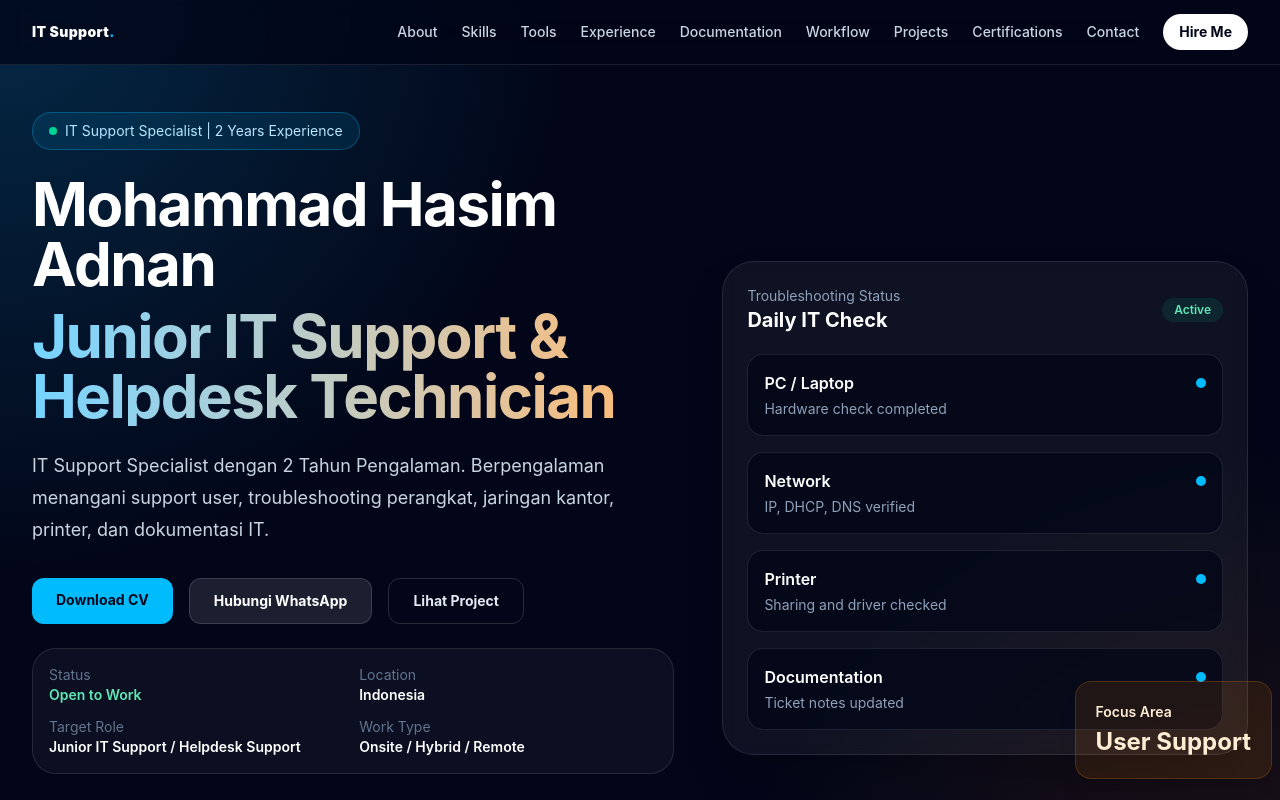
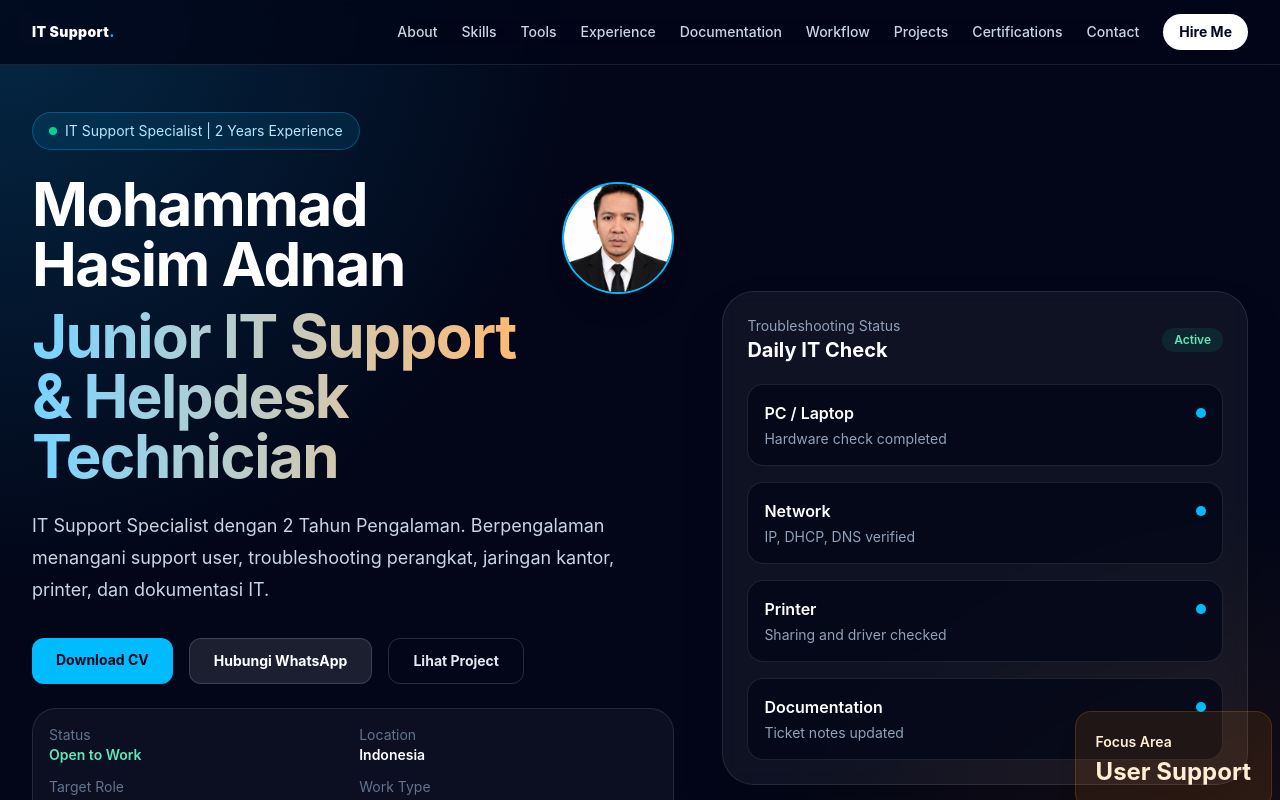
Before and after one commit to joeadnan/it-support-portfolio, a React (Vite) app: page / in a window 1280 px wide. Shown: the top 800 px of the page. Built offline with nearby package versions, Linux system fonts and the light colour scheme.

Commit message:
Update Foto

```diff
--- a/src/components/Hero.tsx
+++ b/src/components/Hero.tsx
@@ -1,4 +1,158 @@
 import { profile, availability } from "../data/portfolio";
+
+// export function Hero() {
+//   return (
+//     <section
+//       id="home"
+//       className="relative overflow-hidden border-b border-white/10 bg-slate-950"
+//     >
+//       <div className="absolute inset-0 bg-[radial-gradient(circle_at_top_left,rgba(14,165,233,0.22),transparent_35%),radial-gradient(circle_at_bottom_right,rgba(249,115,22,0.14),transparent_35%)]" />
+
+//       <div className="relative mx-auto grid min-h-screen max-w-7xl items-center gap-12 px-6 py-28 lg:grid-cols-[1.1fr_1fr_0.9fr] lg:px-8">
+//         <div>
+//           <div className="mb-6 inline-flex items-center gap-2 rounded-full border border-sky-400/30 bg-sky-400/10 px-4 py-2 text-sm text-sky-200">
+//             <span className="h-2 w-2 rounded-full bg-emerald-400" />
+//             {profile.status}
+//           </div>
+
+//           <h1 className="max-w-4xl text-4xl font-bold tracking-tight text-white md:text-6xl">
+//             {profile.name}
+//             <span className="mt-3 block bg-gradient-to-r from-sky-300 to-orange-300 bg-clip-text text-transparent">
+//               {profile.role}
+//             </span>
+//           </h1>
+
+//           <p className="mt-6 max-w-2xl text-lg leading-8 text-slate-300">
+//             {profile.summary}
+//           </p>
+
+//           <div className="mt-8 flex flex-wrap gap-4">
+//             <a
+//               href={profile.cv}
+//               target="_blank"
+//               rel="noreferrer"
+//               download
+//               className="rounded-xl bg-sky-400 px-6 py-3 text-sm font-bold text-slate-950 transition hover:bg-sky-300"
+//             >
+//               Download CV
+//             </a>
+
+//             <a
+//               href={profile.whatsapp}
+//               target="_blank"
+//               rel="noreferrer"
+//               className="rounded-xl border border-white/15 bg-white/10 px-6 py-3 text-sm font-bold text-white transition hover:bg-white/15"
+//             >
+//               Hubungi WhatsApp
+//             </a>
+
+//             <a
+//               href="#projects"
+//               className="rounded-xl border border-white/15 px-6 py-3 text-sm font-bold text-slate-200 transition hover:bg-white/10"
+//             >
+//               Lihat Project
+//             </a>
+//           </div>
+
+//           <div className="mt-6 grid gap-3 rounded-3xl border border-white/10 bg-white/[0.04] p-4 text-sm text-slate-300 sm:grid-cols-2">
+//             <div>
+//               <p className="text-slate-500">Status</p>
+//               <p className="font-semibold text-emerald-300">
+//                 {availability.status}
+//               </p>
+//             </div>
+
+//             <div>
+//               <p className="text-slate-500">Location</p>
+//               <p className="font-semibold text-white">
+//                 {availability.location}
+//               </p>
+//             </div>
+
+//             <div>
+//               <p className="text-slate-500">Target Role</p>
+//               <p className="font-semibold text-white">
+//                 {availability.targetRoles.slice(0, 2).join(" / ")}
+//               </p>
+//             </div>
+
+//             <div>
+//               <p className="text-slate-500">Work Type</p>
+//               <p className="font-semibold text-white">
+//                 {availability.workTypes.join(" / ")}
+//               </p>
+//             </div>
+//           </div>
+
+//           <div className="mt-10 grid max-w-2xl gap-4 sm:grid-cols-3">
+//             <div className="rounded-2xl border border-white/10 bg-white/[0.04] p-4">
+//               <p className="text-2xl font-bold text-white">IT</p>
+//               <p className="mt-1 text-sm text-slate-400">Support Focus</p>
+//             </div>
+
+//             <div className="rounded-2xl border border-white/10 bg-white/[0.04] p-4">
+//               <p className="text-2xl font-bold text-white">LAN</p>
+//               <p className="mt-1 text-sm text-slate-400">Basic Network</p>
+//             </div>
+
+//             <div className="rounded-2xl border border-white/10 bg-white/[0.04] p-4">
+//               <p className="text-2xl font-bold text-white">Helpdesk</p>
+//               <p className="mt-1 text-sm text-slate-400">Ticket Workflow</p>
+//             </div>
+//           </div>
+//         </div>
+
+//         {/* Foto Profile */}
+//         <div className="mb-6 flex items-center gap-4">
+//           <img
+//             src={profile.imageUrl}
+//             alt={profile.name}
+//             className="h-16 w-16 rounded-full border-2 border-sky-400/30 object-cover sm:h-20 sm:w-20 md:h-24 md:w-24 lg:h-28 lg:w-28 shadow-xl transition-all duration-300"
+//           />
+//         </div>
+
+//         <div className="relative">
+//           <div className="rounded-[2rem] border border-white/10 bg-white/[0.05] p-6 shadow-2xl backdrop-blur">
+//             <div className="mb-5 flex items-center justify-between">
+//               <div>
+//                 <p className="text-sm text-slate-400">Troubleshooting Status</p>
+//                 <h3 className="text-xl font-bold text-white">Daily IT Check</h3>
+//               </div>
+//               <span className="rounded-full bg-emerald-400/10 px-3 py-1 text-xs font-semibold text-emerald-300">
+//                 Active
+//               </span>
+//             </div>
+
+//             <div className="space-y-4">
+//               {[
+//                 ["PC / Laptop", "Hardware check completed"],
+//                 ["Network", "IP, DHCP, DNS verified"],
+//                 ["Printer", "Sharing and driver checked"],
+//                 ["Documentation", "Ticket notes updated"],
+//               ].map(([title, desc]) => (
+//                 <div
+//                   key={title}
+//                   className="rounded-2xl border border-white/10 bg-slate-950/70 p-4"
+//                 >
+//                   <div className="flex items-center justify-between">
+//                     <p className="font-semibold text-white">{title}</p>
+//                     <span className="h-2.5 w-2.5 rounded-full bg-sky-400" />
+//                   </div>
+//                   <p className="mt-1 text-sm text-slate-400">{desc}</p>
+//                 </div>
+//               ))}
+//             </div>
+//           </div>
+
+//           <div className="absolute -bottom-6 -right-6 hidden rounded-2xl border border-orange-400/20 bg-orange-400/10 p-5 text-orange-100 shadow-xl lg:block">
+//             <p className="text-sm font-semibold">Focus Area</p>
+//             <p className="mt-1 text-2xl font-bold">User Support</p>
+//           </div>
+//         </div>
+//       </div>
+//     </section>
+//   );
+// }
 
 export function Hero() {
   return (
@@ -8,19 +162,36 @@ export function Hero() {
     >
       <div className="absolute inset-0 bg-[radial-gradient(circle_at_top_left,rgba(14,165,233,0.22),transparent_35%),radial-gradient(circle_at_bottom_right,rgba(249,115,22,0.14),transparent_35%)]" />
 
+      {/* KEMBALI KE LAYOUT 2 KOLOM */}
       <div className="relative mx-auto grid min-h-screen max-w-7xl items-center gap-12 px-6 py-28 lg:grid-cols-[1.1fr_0.9fr] lg:px-8">
+        {/* KOLOM 1: Informasi Profil */}
         <div>
           <div className="mb-6 inline-flex items-center gap-2 rounded-full border border-sky-400/30 bg-sky-400/10 px-4 py-2 text-sm text-sky-200">
             <span className="h-2 w-2 rounded-full bg-emerald-400" />
             {profile.status}
           </div>
 
+          {/* PEMBUNGKUS FLEX: Membuat Foto Menempel Tepat di Samping Nama (Bagian Paling Atas) */}
+          <div className="flex items-start justify-between gap-4 sm:justify-start sm:gap-6">
+            {/* Nama dan Role */}
             <h1 className="max-w-4xl text-4xl font-bold tracking-tight text-white md:text-6xl">
               {profile.name}
               <span className="mt-3 block bg-gradient-to-r from-sky-300 to-orange-300 bg-clip-text text-transparent">
                 {profile.role}
               </span>
             </h1>
+
+            {/* Foto Profil Responsive (Menempel di Kanan Nama, Rata Atas) */}
+            {/* Ukuran diperbesar: HP (80px) -> Tablet (96px) -> Laptop/PC (112px) */}
+            <div className="relative h-20 w-20 shrink-0 sm:h-24 sm:w-24 md:h-28 md:w-28 mt-1 md:mt-2">
+              <span className="absolute inset-0 animate-ping rounded-full bg-sky-400/10 opacity-75" />
+              <img
+                src={profile.imageUrl || "https://unsplash.com"}
+                alt={profile.name}
+                className="relative h-full w-full rounded-full border-2 border-sky-400 object-cover shadow-xl"
+              />
+            </div>
+          </div>
 
           <p className="mt-6 max-w-2xl text-lg leading-8 text-slate-300">
             {profile.summary}
@@ -102,6 +273,7 @@ export function Hero() {
           </div>
         </div>
 
+        {/* KOLOM 2: Dashboard Status */}
         <div className="relative">
           <div className="rounded-[2rem] border border-white/10 bg-white/[0.05] p-6 shadow-2xl backdrop-blur">
             <div className="mb-5 flex items-center justify-between">
--- a/src/data/portfolio.ts
+++ b/src/data/portfolio.ts
@@ -11,6 +11,7 @@ export const profile = {
   linkedin: "https://www.linkedin.com/in/mohammad-hasim-adnan/",
   github: "https://github.com/joeadnan/it-support-portfolio",
   cv: "/documents/CV_Mohammad_Hasim_Adnan.pdf",
+  imageUrl: "documents/Fotojas.jpeg",
   summary:
     "IT Support Specialist dengan 2 Tahun Pengalaman. Berpengalaman menangani support user, troubleshooting perangkat, jaringan kantor, printer, dan dokumentasi IT.",
 };
```
Also changed, not shown: public/documents/Fotojas.jpeg (added). Lines whose indentation alone changed are shown as unchanged.
